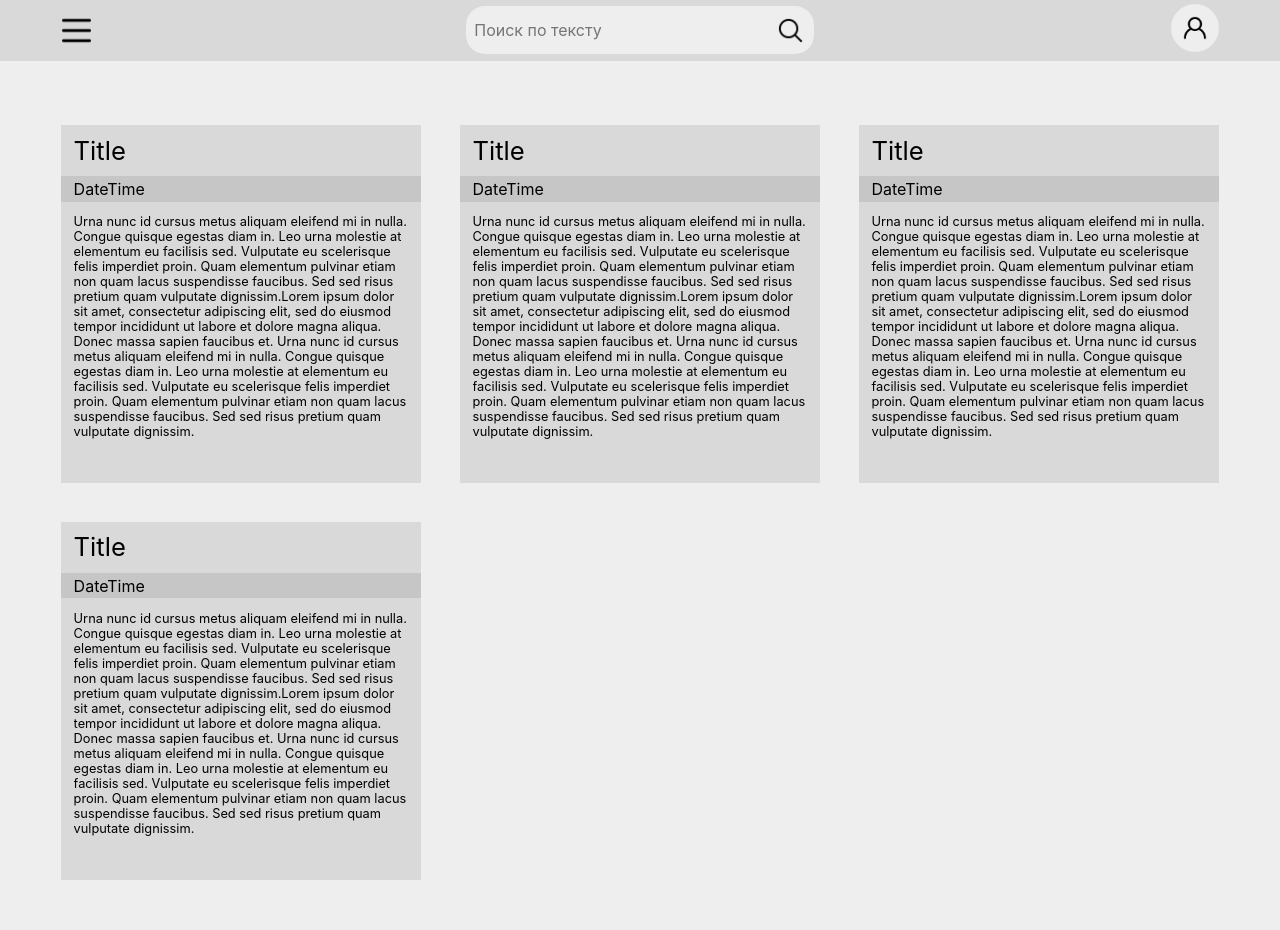
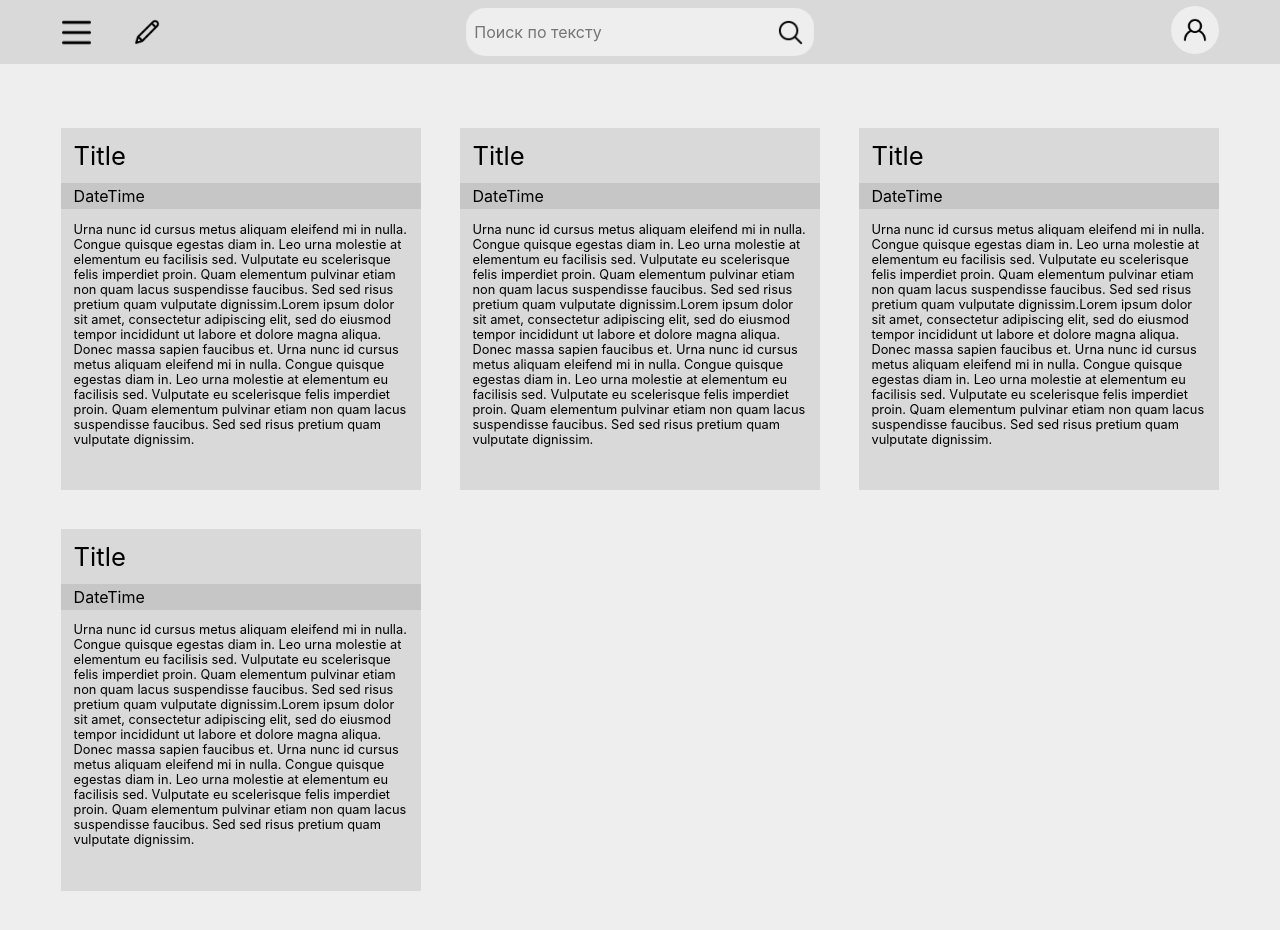
Before and after one commit to ZoomBySNik/notesfornt, a Vue app: page / in a window 1280 px wide. Shown: the top 930 px of the page. Built offline with nearby package versions, Linux system fonts and the light colour scheme.

Commit message:
Создает кнопки создания заметки и закрепления заметки допиливает стили

```diff
--- a/src/App.vue
+++ b/src/App.vue
@@ -35,13 +35,12 @@ import Navbar from "./components/Navbar.vue";
 @media (max-width: 1100px) {
   .grid-for-notes{
     grid-template-columns: repeat(2, 1fr);
-    grid-gap: 2.2em;
+    grid-gap: 1.8em;
   }
 }
 @media (max-width: 750px) {
   .grid-for-notes{
     grid-template-columns: repeat(1, 1fr);
-    grid-gap: 2em;
   }
 }
 </style>
--- a/src/assets/base.css
+++ b/src/assets/base.css
@@ -1,3 +1,8 @@
 *{
     padding: 0;
 }
+.for-row{
+    display: flex;
+    justify-content: space-between;
+    align-items: center;
+}
--- a/src/components/Navbar.vue
+++ b/src/components/Navbar.vue
@@ -1,7 +1,8 @@
 <template>
-  <header>
+  <header class="for-row">
     <div class="flex1">
       <button class="burger"></button>
+      <button class="plus"></button>
     </div>
     <div class="flex2">
       <div class="search-field">
@@ -24,10 +25,7 @@ header{
   height: 3em;
   width: auto;
   background: #D9D9D9;
-  padding:  0.4em 3.8em;
-  display: flex;
-  justify-content: space-between;
-  align-items: center;
+  padding:  0.5em 3.8em;
 }
 .flex1{
   text-align: left;
@@ -52,6 +50,17 @@ header{
   width: 2em;
   height: 2em;
   margin: 0.4em 0;
+}
+.plus{
+  background-image: url("../assets/free-icon-pencil-4409398.png");
+  background-size: 80%;
+  background-repeat: no-repeat;
+  background-position: center;
+  background-color: transparent;
+  border: none;
+  width: 2em;
+  height: 2em;
+  margin: 0.4em 2.4em;
 }
 .search-field{
   background-color: #EEEEEE;
--- a/src/components/NoteInGrid.vue
+++ b/src/components/NoteInGrid.vue
@@ -1,7 +1,13 @@
 <template>
   <div class="note">
-    <div class="header-of-note">
-      <h1 class="note-title">Title</h1>
+    <div class="header-of-note for-row">
+      <div class="flex1">
+        <h1 class="note-title">Title</h1>
+      </div>
+      <div class="flex2">
+        <button class="pinned-pin" v-if="pinned"></button>
+        <button class="pin" v-else></button>
+      </div>
     </div>
     <div class="time-of-note">
       <p class="time-line">DateTime</p>
@@ -33,6 +39,40 @@ export default {
 .header-of-note {
   padding: 0.8em;
 }
+.pin{
+  background-image: url("../assets/office-push-pin.png");
+  background-size: 100%;
+  opacity: .0;
+  background-repeat: no-repeat;
+  background-position: center;
+  background-color: transparent;
+  border: none;
+  width: 1.6em;
+  height: 1.6em;
+  transition: .3s;
+}
+.note:hover .pin{
+  opacity: .5;
+}
+.pinned-pin{
+  background-image: url("../assets/pin.png");
+  background-size: 100%;
+  background-repeat: no-repeat;
+  background-position: center;
+  background-color: transparent;
+  border: none;
+  width: 1.6em;
+  height: 1.6em;
+  opacity: .8;
+}
+.flex1{
+  text-align: left;
+  width: 80%;
+}
+.flex2{
+  text-align: right;
+  width: 20%;
+}
 .time-of-note{
   background-color: #C6C6C6;
   padding: 0.3em 0.8em;
```
Also changed, not shown: src/assets/free-icon-font-trash-3917772.png (added), src/assets/free-icon-pencil-4409398.png (added).
